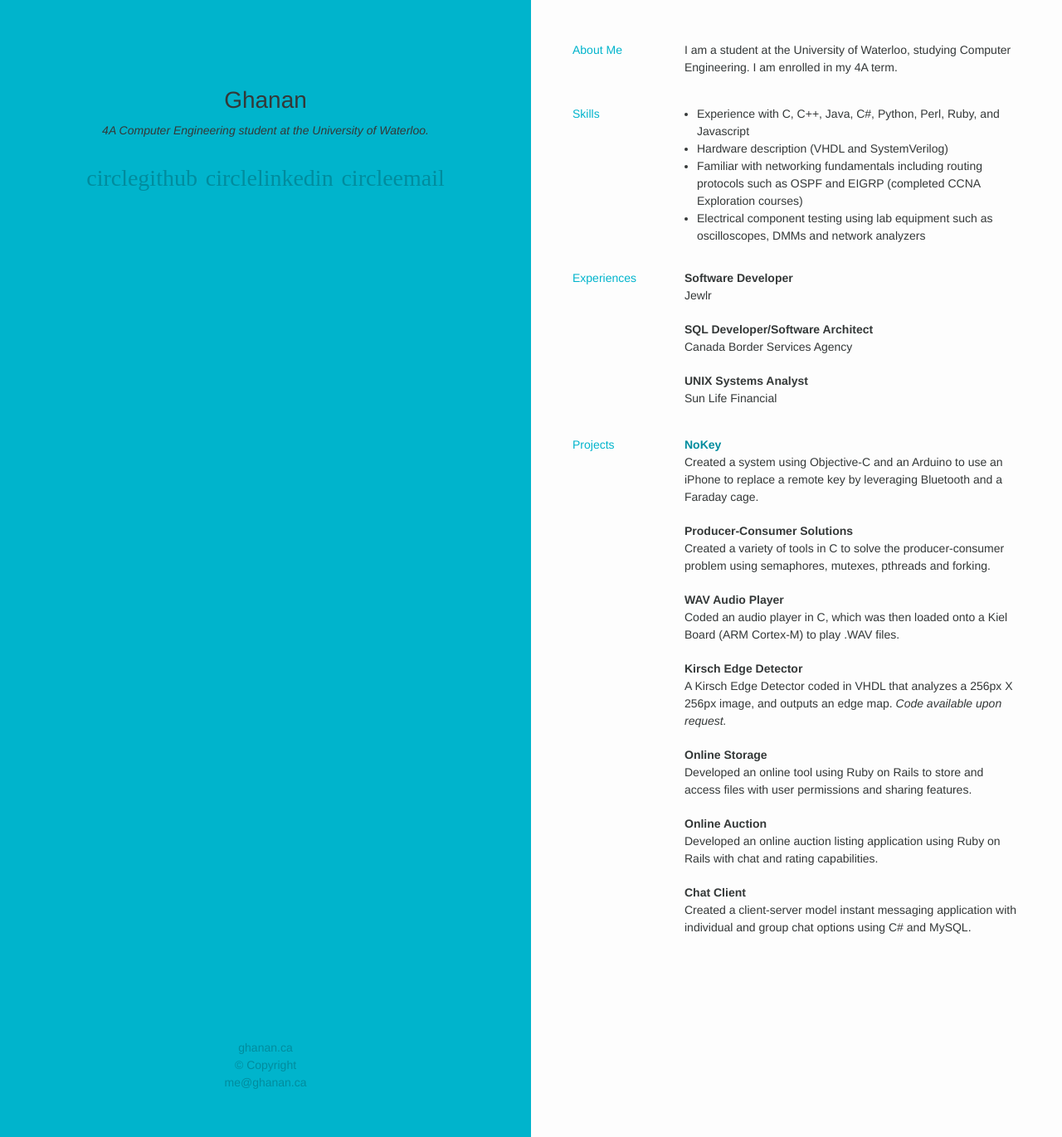
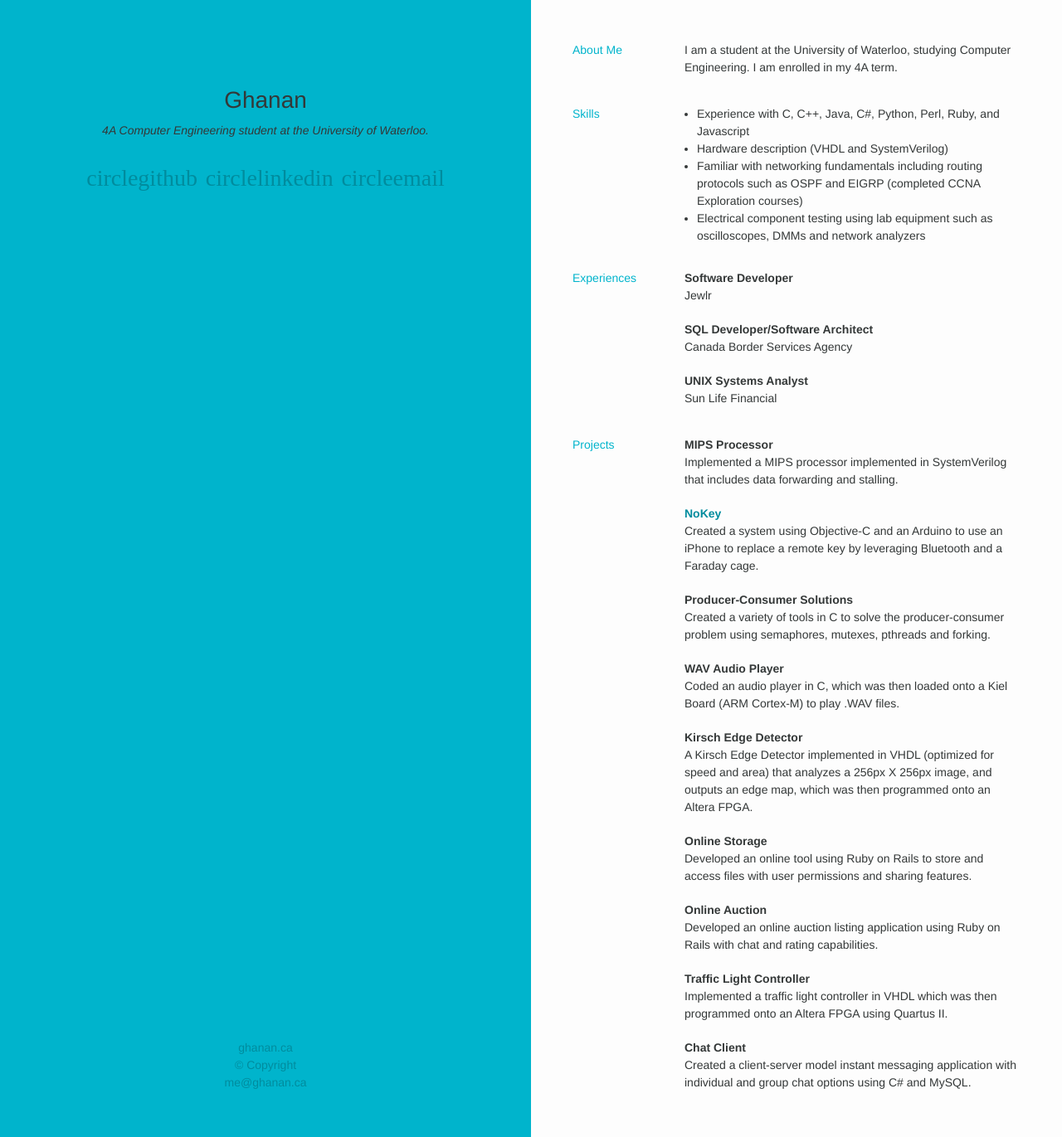
Before and after one commit to ghananigans/ghanan94.github.io, a Jekyll site: the page built from index.html, in a window 1280 px wide and 1371 px high. Shown: the whole window at 83% size. Built offline with Jekyll 4.4.1, drawn with Linux system fonts in a browser that asks for light colours; some web fonts are replaced.

Commit message:
Updated projects

```diff
--- a/index.html
+++ b/index.html
@@ -57,6 +57,11 @@ layout: default
 
       <div class="section-content">
         <div class="item">
+          <b>MIPS Processor</b>
+          <p>Implemented a MIPS processor implemented in SystemVerilog that includes data forwarding and stalling.</p>
+        </div>
+
+        <div class="item">
           <b><a href="https://github.com/ghanan94/BrickHack-II">NoKey</a></b>
           <p>Created a system using Objective-C and an Arduino to use an iPhone to replace a remote key by leveraging Bluetooth and a Faraday cage.</p>
         </div>
@@ -73,7 +78,7 @@ layout: default
 
         <div class="item">
           <b>Kirsch Edge Detector</b>
-          <p>A Kirsch Edge Detector coded in VHDL that analyzes a 256px X 256px image, and outputs an edge map. <i>Code available upon request.</i></p>
+          <p>A Kirsch Edge Detector implemented in VHDL (optimized for speed and area) that analyzes a 256px X 256px image, and outputs an edge map, which was then programmed onto an Altera FPGA.</p>
         </div>
 
         <div class="item">
@@ -84,6 +89,11 @@ layout: default
         <div class="item">
           <b>Online Auction</b>
           <p>Developed an online auction listing application using Ruby on Rails with chat and rating capabilities.</p>
+        </div>
+
+        <div class="item">
+          <b>Traffic Light Controller</b>
+          <p>Implemented a traffic light controller in VHDL which was then programmed onto an Altera FPGA using Quartus II.</p>
         </div>
 
         <div class="item">
```
